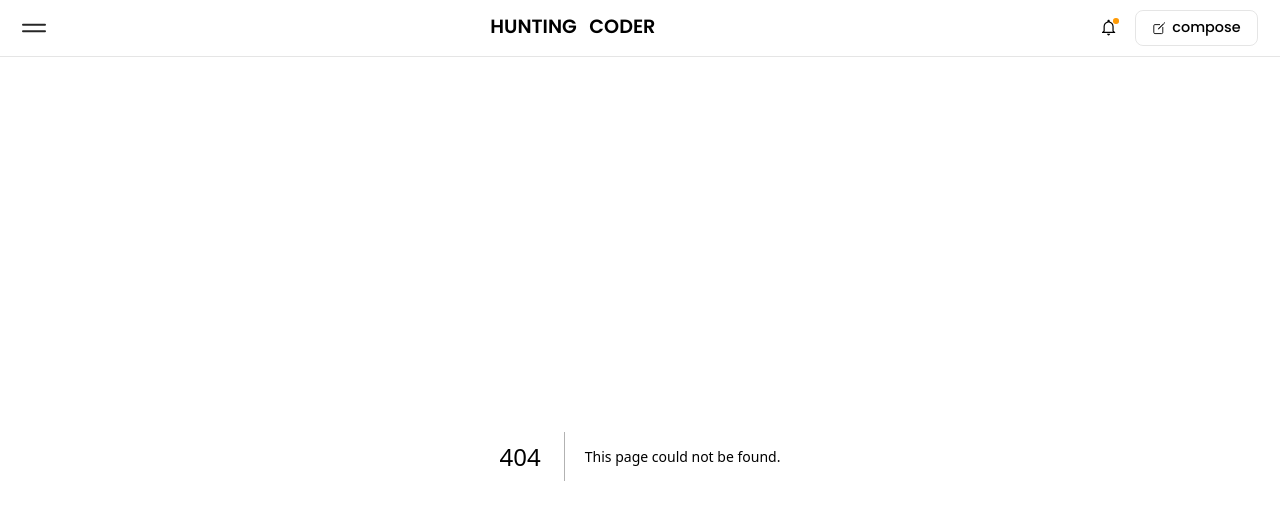
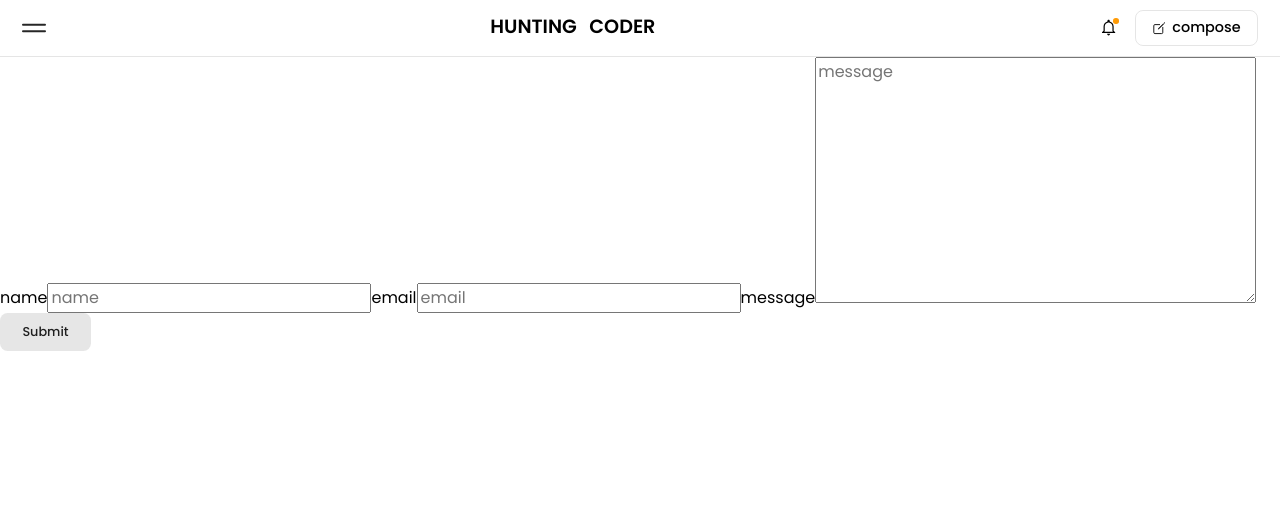
Before and after one commit to souravnub/NextJS-toutorials, a Next.js app: page /contact in a window 1280 px wide. Before the commit this address had no page. Shown: the top 520 px of the page. Built offline with nearby package versions, Linux system fonts and the light colour scheme.

Commit message:
made skeletal contact page

```diff
--- /dev/null
+++ b/pages/contact/index.js
@@ -0,0 +1,53 @@
+import React, { useRef } from "react";
+import useHandlePostContact from "../../hooks/useHandleContact";
+
+const contactPage = () => {
+    const nameInputRef = useRef(null);
+    const emailInputRef = useRef(null);
+    const messageInputRef = useRef(null);
+
+    const { postContactReq, data, isLoading, isError, error } =
+        useHandlePostContact();
+
+    const handleFormSubmit = async (e) => {
+        e.preventDefault();
+        const reqBody = {
+            name: nameInputRef.current.value,
+            email: emailInputRef.current.value,
+            message: messageInputRef.current.value,
+        };
+        postContactReq({ body: reqBody });
+    };
+
+    return (
+        <form onSubmit={handleFormSubmit}>
+            <label for="name">name</label>
+            <input
+                ref={nameInputRef}
+                type="text"
+                required
+                placeholder="name"
+                id="name"
+            />
+            <label for="email">email</label>
+            <input
+                ref={emailInputRef}
+                type="email"
+                id="email"
+                placeholder="email"
+            />
+            <label for="message">message</label>
+            <textarea
+                ref={messageInputRef}
+                placeholder="message"
+                id="message"
+                cols="30"
+                rows="10"></textarea>
+            <button className="button_primary_box" disabled={isLoading}>
+                Submit
+            </button>
+        </form>
+    );
+};
+
+export default contactPage;
--- a/styles/globals.css
+++ b/styles/globals.css
@@ -151,7 +151,7 @@ p {
     font-weight: 500;
     font-size: calc(var(--fs-sm) - 0.1rem);
 
-    transition: background-color 250ms ease;
+    transition: background-color 250ms ease, opacity 250ms ease-in-out;
 }
 
 .button_primary_pill {
@@ -186,3 +186,10 @@ p {
 .button_primary_pill:hover {
     background-color: var(--clr-hover-300);
 }
+
+.button_border_box:disabled,
+.button_border_pill:disabled,
+.button_primary_box:disabled,
+.button_primary_pill:disabled {
+    opacity: 0.5;
+}
```
